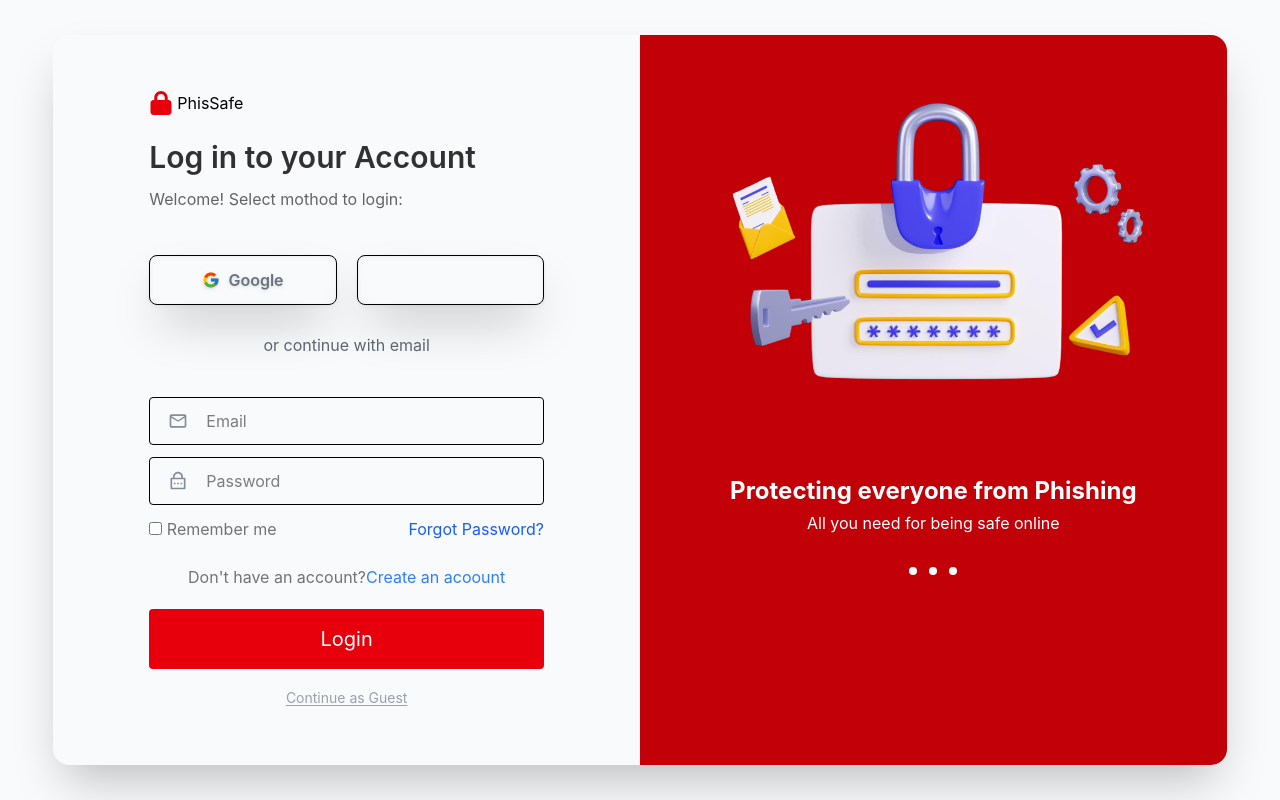
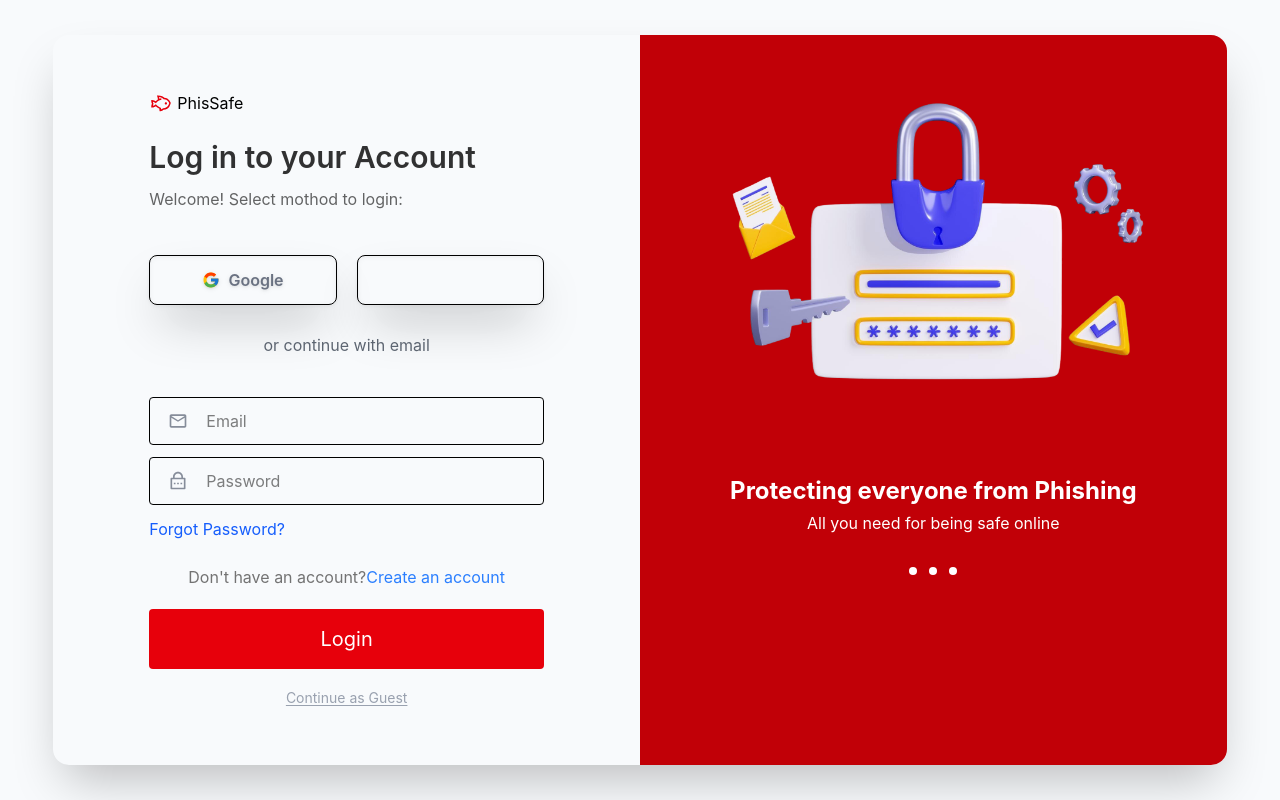
Before and after one commit to Silver2306/phising_website_detection, a Next.js app: page / in a window 1280 px wide. Built offline with nearby package versions, Linux system fonts and the light colour scheme.

Commit message:
small changes

```diff
--- a/src/components/LoginPage.jsx
+++ b/src/components/LoginPage.jsx
@@ -5,10 +5,10 @@ import { useRouter } from "next/navigation";
 import { createClient } from "../lib/supabase/client";
 import Link from "next/link";
 
-import { FaLock } from "react-icons/fa6";
 import { FcGoogle } from "react-icons/fc";
 import { MdOutlineMailOutline } from 'react-icons/md';
 import { RiLockPasswordLine } from 'react-icons/ri';
+import { LiaFishSolid } from "react-icons/lia";
 
 function IconButton({ children, text, iconColor }) {
   return (
@@ -92,7 +92,7 @@ export default function LoginPage() {
           {/* MAIN FORM CONTAIN IS HERE */}
 
           <div className='logo flex justify-left gap-x-1 items-center'>
-            <FaLock className='text-red-600 text-2xl' />
+            <LiaFishSolid className="text-red-600 text-2xl" />
             <span>PhisSafe</span>
           </div>
 
@@ -127,10 +127,6 @@ export default function LoginPage() {
 
 
           <div className='flex justify-between items-center mt-3'>
-            <div>
-              <input type='checkbox' />
-              <span className='text-neutral-500'> Remember me</span>
-            </div>
             <div className='item text-blue-600'>
               <Link href="/forgot-password">
                 Forgot Password?
@@ -141,7 +137,7 @@ export default function LoginPage() {
 
 
           <p className='text-center mt-6 text-neutral-500'>Don't have an account?
-            <a href='/register' className='text-blue-500'>Create an acoount</a>
+            <a href='/register' className='text-blue-500'>Create an account</a>
           </p>
 
           {error && (
@@ -158,7 +154,7 @@ export default function LoginPage() {
           </button>
 
           <div className="text-center mt-4">
-            <Link href="/guest" className="text-sm text-gray-400 hover:text-gray-600 underline underline-offset-2">
+            <Link href="/guest" className="text-sm text-gray-400 hover:text-gray-700 underline underline-offset-2">
               Continue as Guest
             </Link>
           </div>
```
